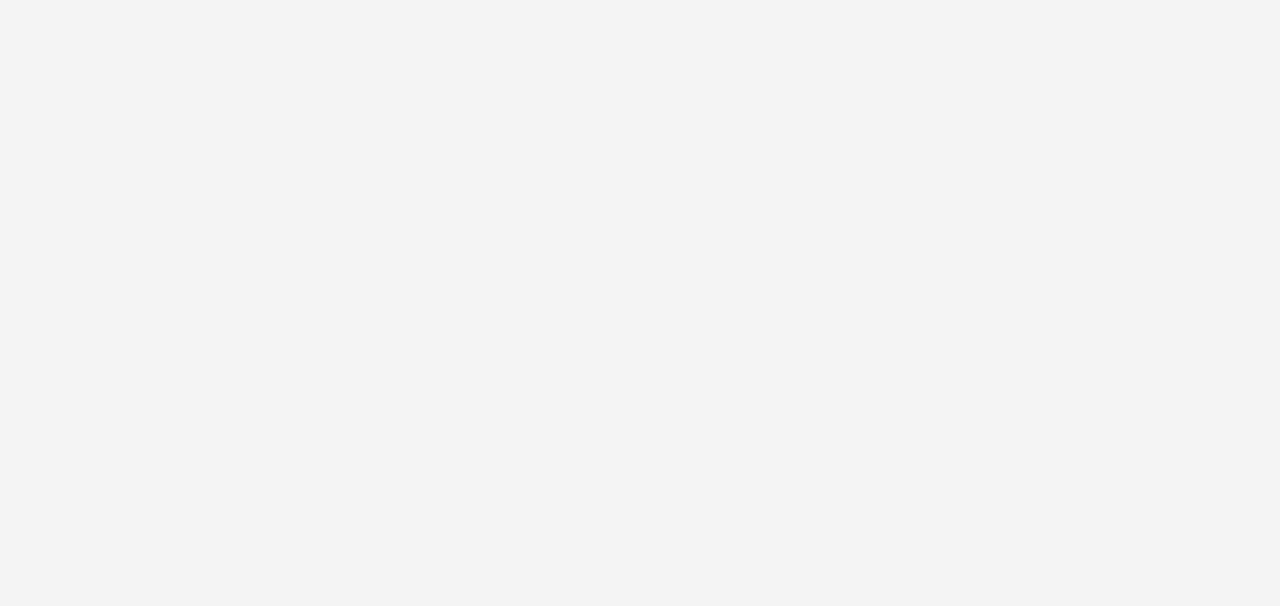
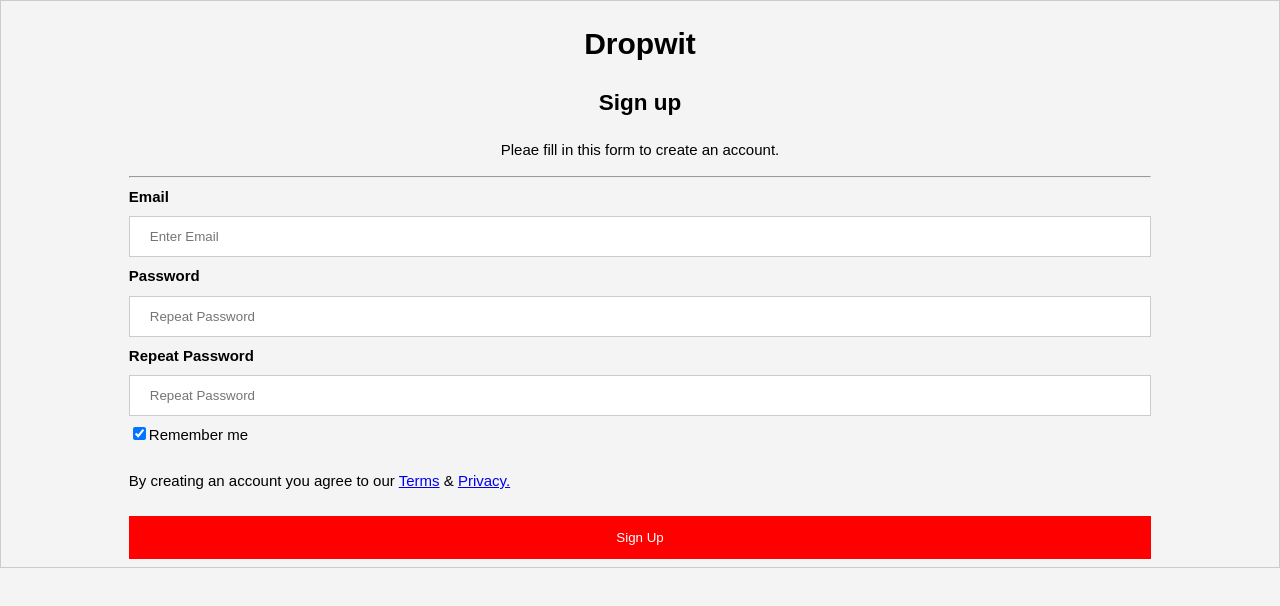
Before and after one commit to MohammedAsker/Dropwit, a plain HTML site: page signup.html in a window 1280 px wide. Drawn offline with Linux system fonts and the light colour scheme.

Commit message:
change files

```diff
--- a/CSS/style.css
+++ b/CSS/style.css
@@ -66,7 +66,32 @@ span .psw {
 }
 
 /* sign up */
+.signupbtn{
+	background-color: red;
+	color: white;
+	padding: 14px 20px;
+	margin: 8px 0;
+	border: none;
+	cursor: pointer;
+	width: 100%;
+}
 
+.signupbtn:hover{
+	opacity: 0.8;
+	transition: 0.7s;
+}
+
+.signup h1{
+	text-align: center;
+}
+
+.signup h2{
+	text-align: center;
+}
+
+.signup p{
+	text-align: center;
+}
 /* Header */
 header{
 	background: #000000;
@@ -112,10 +137,11 @@ header ul .button_4 {
 	background: transparent;
 	color: white;
 	border: 1px solid white;
-	width: 100px;
 	border-radius: 50px;
 	margin-right: 20px;
 	cursor: pointer;
+	font-size: 12px;
+	width: 80px;
 }
 
 header ul .button_4:hover {
@@ -132,6 +158,9 @@ header ul .button_5 {
 	width: 100px;
 	border-radius: 50px;
 	cursor: pointer;
+	font-size: 12px;
+	width: 80px;
+	/*width100px*/
 }
 
 header ul .button_5:hover {
@@ -499,7 +528,7 @@ footer .copy{
 	#news .title,
 	#services .button_2,
 	#services .button_3,
-	#couriers .work
+	#couriers .work,
 	{
 		float: none;
 		text-align: center;
--- a/signup.html
+++ b/signup.html
@@ -9,6 +9,35 @@
 	<title>Sign up | Dropwit</title>
 </head>
 
+<form action="action_page.php" style="border: 1px solid #ccc">
+	<div class="container">
+		<div class="signup">
+		<h1>Dropwit</h1>
+		<h2>Sign up</h2>
+		<p>Pleae fill in this form to create an account.</p>
+		</div>
+		<hr>
+
+		<label for="email"><b>Email</b></label>
+		<input type="text" placeholder="Enter Email" name="email" required>
+
+		<label for="psw"><b>Password</b></label>
+		<input type="password" placeholder="Repeat Password" name="psw" required>
+
+		<label for="psw-repeat"><b>Repeat Password</b></label>
+		<input type="password" placeholder="Repeat Password" name="psw-repeat" required>
+
+		<label>
+			<input type="checkbox" checked="checked" name="remember" style="margin-bottom: 15px">Remember me
+		</label>
+
+		<p>By creating an account you agree to our <a href="terms.html"> Terms</a> & <a href="privacy.html">Privacy.</a></p>
+
+		<div class="clearfix">
+			<button type="submit" class="signupbtn">Sign Up</button>
+		</div>
+	</div>
+</form>
 
 </body>
 </html>
```
Also changed, not shown: services.html (+3 -3 lines).
